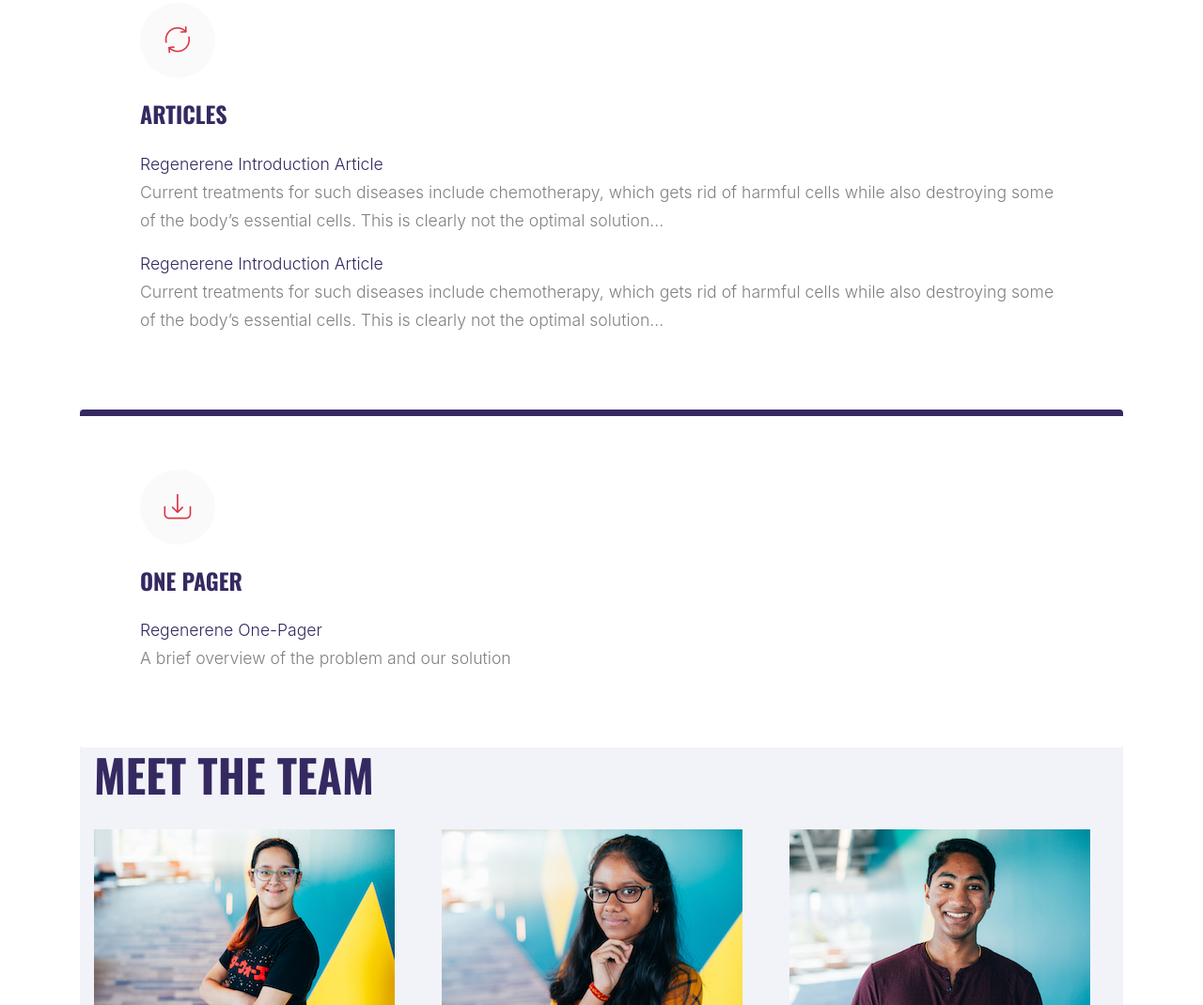
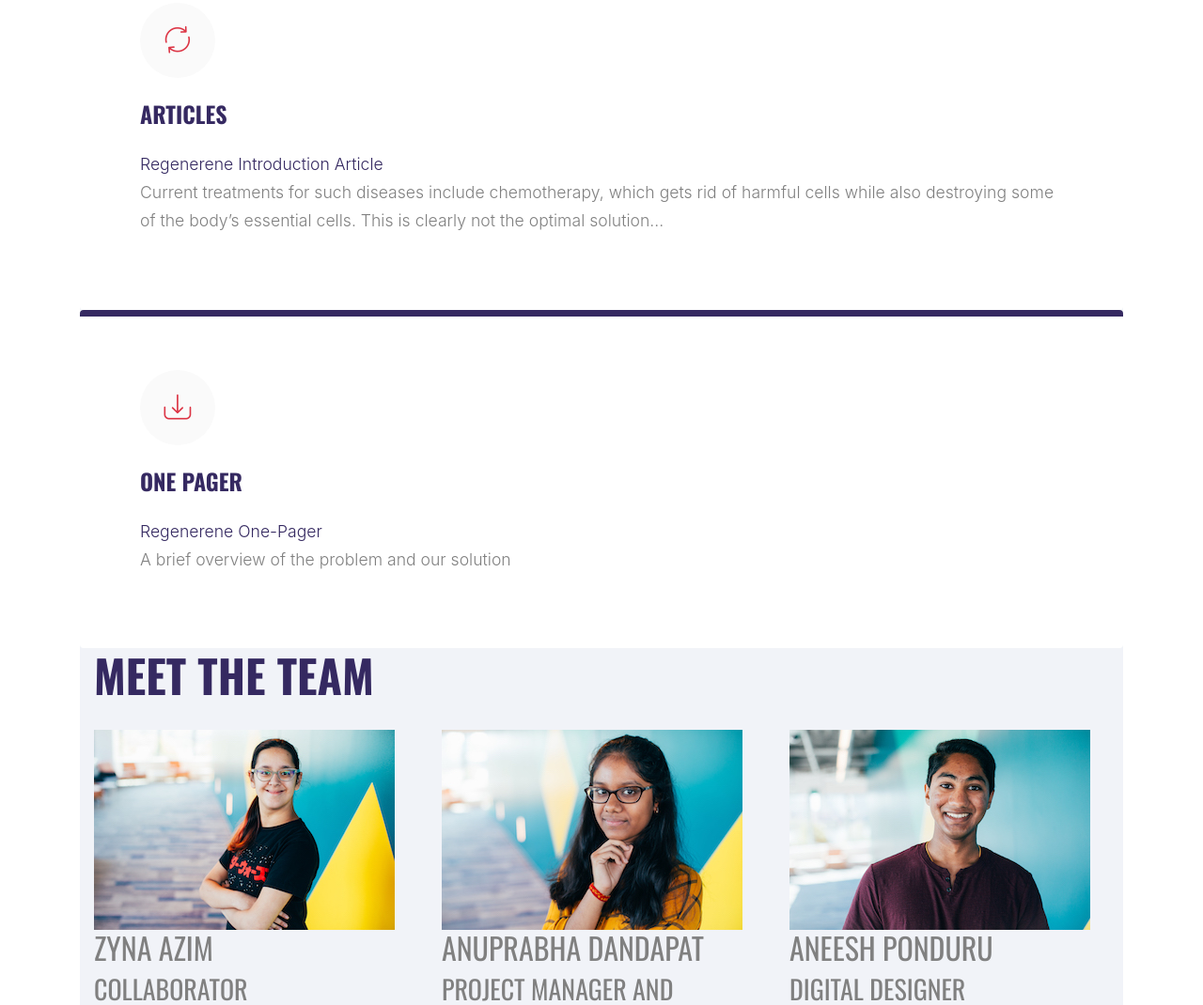
Before and after one commit to Aneeshpond/aneeshpond, a plain HTML site: page index.html in a window 1280 px wide. Shown: the part 5242-6312 px from the top of the page at 94% size. Drawn offline with nearby package versions, Linux system fonts and the light colour scheme; files whose address does not match are found by name; a web font is replaced by a local one.

Commit message:
Update index.html

```diff
--- a/index.html
+++ b/index.html
@@ -380,8 +380,7 @@
             <a href="https://medium.com/@24dandapat/regenerene-combating-degenerative-diseases-with-nanotech-de4aa693072c">Regenerene Introduction Article</a>
             <p>Current treatments for such diseases include chemotherapy, which gets rid of harmful cells while also destroying some of the body’s essential cells. This is clearly not the optimal solution...</p>
 
-            <a href="https://medium.com/@24dandapat/regenerene-combating-degenerative-diseases-with-nanotech-de4aa693072c">Regenerene Introduction Article</a>
-            <p>Current treatments for such diseases include chemotherapy, which gets rid of harmful cells while also destroying some of the body’s essential cells. This is clearly not the optimal solution...</p>
+
           </div>
         </div>
 
```
